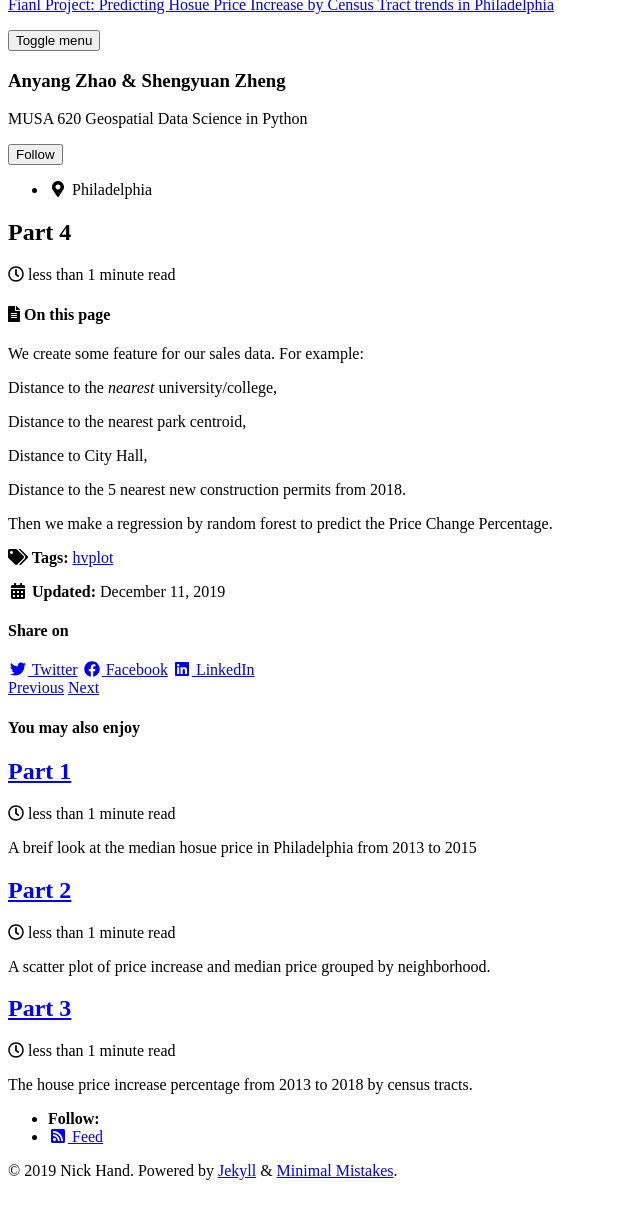
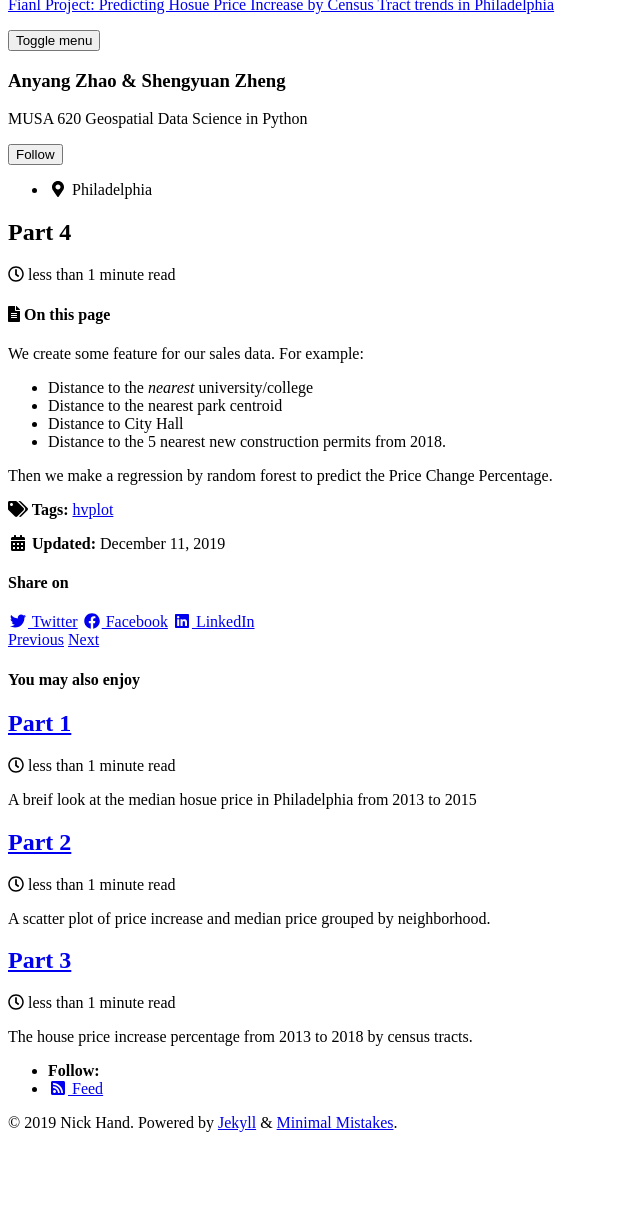
Before and after one commit to zhaoanyang36/house_price_prediction, a Jekyll site: the page built from _posts/2019-12-11-Part-4.md, in a window 1280 px wide, cut to the strip 112-1362 px from the top of the page. Shown: the top 1219 px of the strip, without its empty margins (0-640 px from the left). Built offline with Jekyll 4.4.1, drawn with Linux system fonts in a browser that asks for light colours; cached includes are drawn as plain includes; nearby versions of some CDN libraries.

```diff
--- a/_posts/2019-12-11-Part-4.md
+++ b/_posts/2019-12-11-Part-4.md
@@ -3,7 +3,7 @@ title: "Part 4"
 date: 2019-12-11
 published: true
 tags: [hvplot]
-excerpt: "The Predicted hosue Price increase Percentage by Census tracts."
+excerpt: "The predicted hosue price increase percentage by census tracts."
 hv-loader:
   hv-chart-1: "charts/d.html"
 toc: true
@@ -12,13 +12,10 @@ toc_sticky: true
 
 We create some feature for our sales data. For example:
 
-Distance to the *nearest* university/college,
-
-Distance to the nearest park centroid,
-
-Distance to City Hall,
-
-Distance to the 5 nearest new construction permits from 2018.
+- Distance to the *nearest* university/college
+- Distance to the nearest park centroid
+- Distance to City Hall
+- Distance to the 5 nearest new construction permits from 2018.
 
 Then we make a regression by random forest to predict the Price Change Percentage.
 <div id="hv-chart-1"></div>
```
